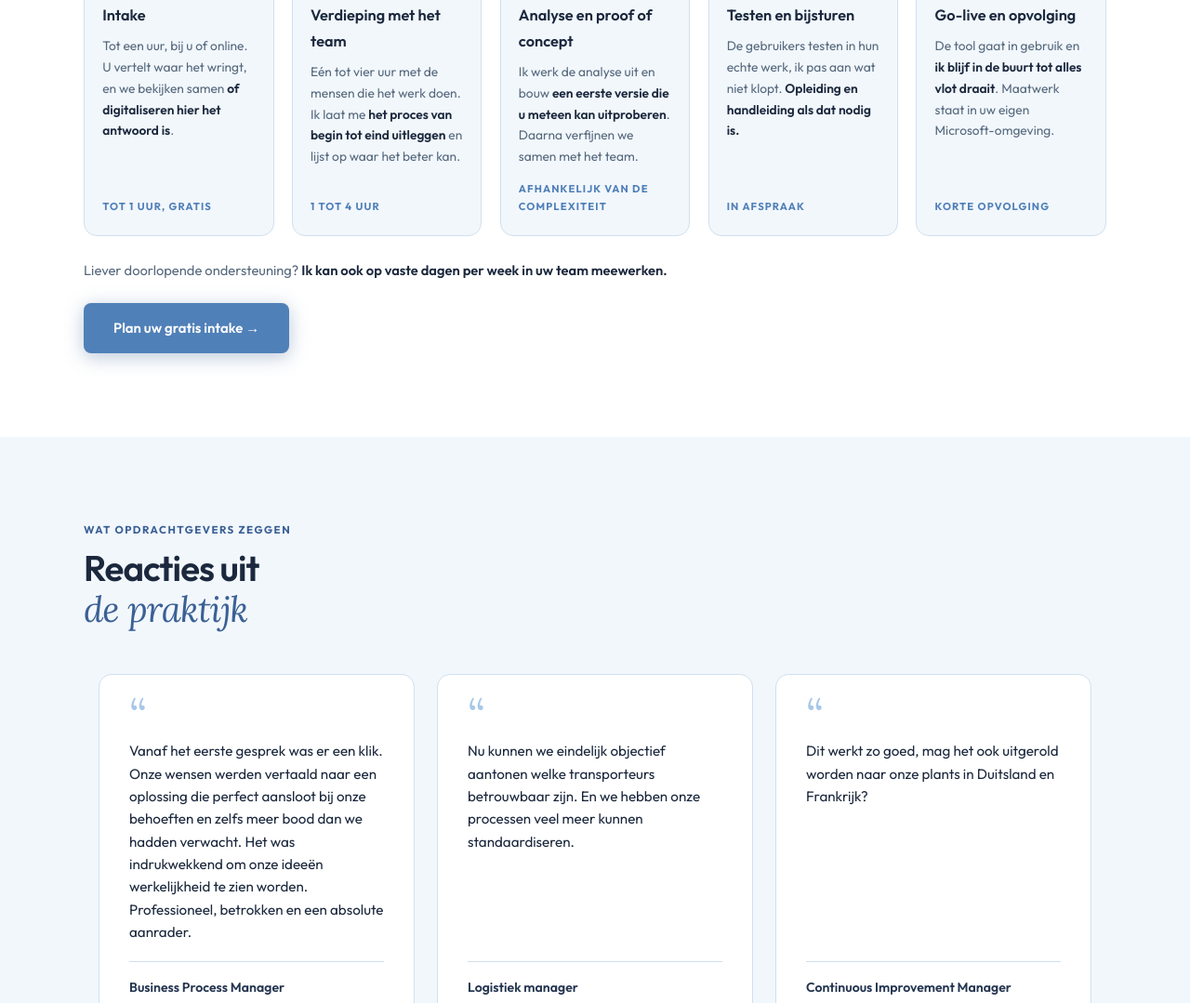
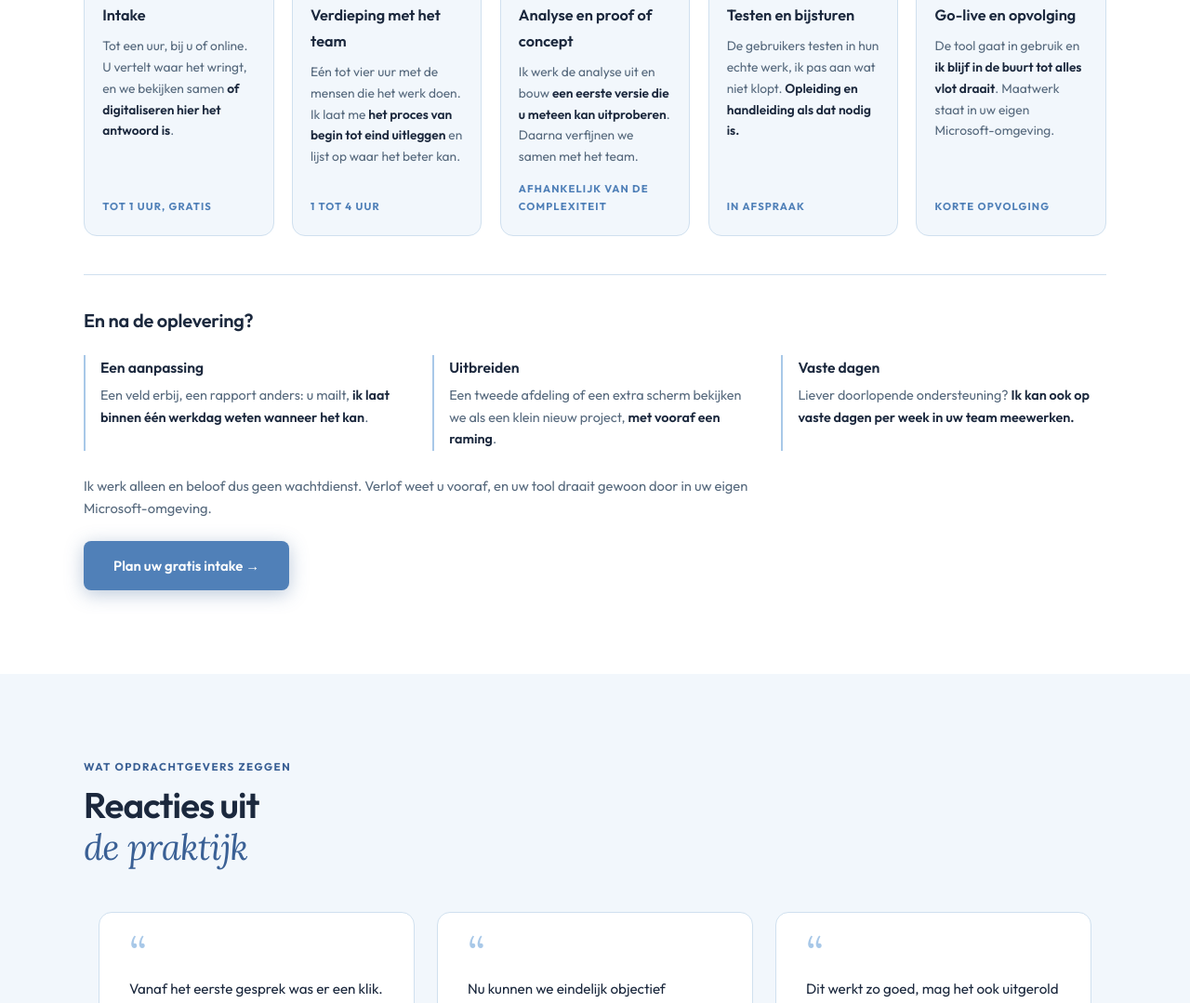
Before and after one commit to Flow4Q/flow4q-site, a plain HTML site: page index.html in a window 1280 px wide. Shown: the part 5496-6575 px from the top of the page at 93% size. Drawn offline with Linux system fonts and the light colour scheme.

Commit message:
Homepage: blok 'En na de oplevering?' onder de aanpak
Co-Authored-By: Claude Fable 5.2 <noreply@anthropic.com>

```diff
--- a/index.html
+++ b/index.html
@@ -109,6 +109,14 @@
   .stappen-note strong { color: var(--c900); font-weight: 600; }
   .stappen-note + .stappen-note { margin-top: 0.6rem; }
   .stappen-cta { display: inline-block; margin-top: 1.4rem; }
+  .nazorg { margin-top: 2.6rem; padding-top: 2rem; border-top: 1px solid var(--border); }
+  .nazorg-title { font-size: 1.25rem; font-weight: 600; color: var(--c900); letter-spacing: -0.01em; }
+  .nazorg-grid { display: grid; grid-template-columns: repeat(3, 1fr); gap: 1.6rem; margin-top: 1.2rem; }
+  .nazorg-item { padding-left: 1rem; border-left: 2px solid var(--c300); }
+  .nazorg-item h4 { font-size: 0.98rem; font-weight: 600; color: var(--c900); margin-bottom: 0.35rem; }
+  .nazorg-item p { font-size: 0.9rem; line-height: 1.65; color: var(--muted); }
+  .nazorg-item p strong { color: var(--c900); font-weight: 600; }
+  @media (max-width: 800px) { .nazorg-grid { grid-template-columns: 1fr; gap: 1.1rem; } }
   .stap-duur { display: inline-block; margin-top: 0.9rem; font-size: 0.7rem; font-weight: 700; letter-spacing: 0.1em; text-transform: uppercase; color: var(--c500); }
   @media (max-width: 600px) { .stappen { grid-template-columns: 1fr; } }
 
@@ -682,7 +690,15 @@
         <span class="stap-duur">korte opvolging</span>
       </div>
     </div>
-    <p class="stappen-note">Liever doorlopende ondersteuning? <strong>Ik kan ook op vaste dagen per week in uw team meewerken.</strong></p>
+    <div class="nazorg">
+      <h3 class="nazorg-title">En na de oplevering?</h3>
+      <div class="nazorg-grid">
+        <div class="nazorg-item"><h4>Een aanpassing</h4><p>Een veld erbij, een rapport anders: u mailt, <strong>ik laat binnen &eacute;&eacute;n werkdag weten wanneer het kan</strong>.</p></div>
+        <div class="nazorg-item"><h4>Uitbreiden</h4><p>Een tweede afdeling of een extra scherm bekijken we als een klein nieuw project, <strong>met vooraf een raming</strong>.</p></div>
+        <div class="nazorg-item"><h4>Vaste dagen</h4><p>Liever doorlopende ondersteuning? <strong>Ik kan ook op vaste dagen per week in uw team meewerken.</strong></p></div>
+      </div>
+      <p class="stappen-note">Ik werk alleen en beloof dus geen wachtdienst. Verlof weet u vooraf, en uw tool draait gewoon door in uw eigen Microsoft-omgeving.</p>
+    </div>
     <a class="btn-primary stappen-cta" href="#contact">Plan uw gratis intake &rarr;</a>
   </div>
 </section>
```
